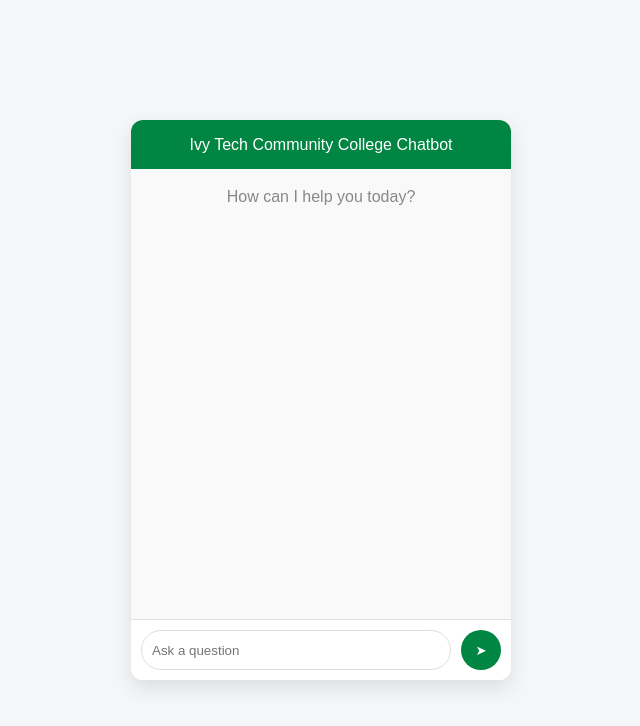
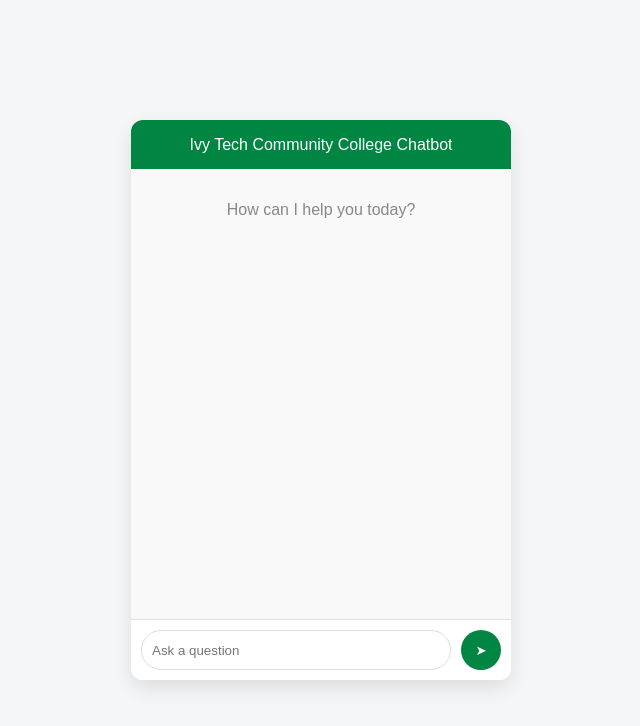
Before and after one commit to danistar12/SDEV265_BrownTeam, a website: page API_Bot/public/index.html in a window 1280 px wide. Shown: the whole page, without its empty margins (319-959 px from the left). Drawn offline with Linux system fonts and the light colour scheme.

Commit message:
added some padding and changed scrollbar

```diff
--- a/API_Bot/public/style.css
+++ b/API_Bot/public/style.css
@@ -3,6 +3,15 @@
     --secondary-color: #FFC20E;
     --background-color: #f4f6f7;
     --text-color: #333;
+}
+
+::-webkit-scrollbar {
+    width: 10px;
+}
+
+::-webkit-scrollbar-thumb {
+    background-color: var(--primary-color);
+    border-radius: 10px;
 }
 
 * {
@@ -45,7 +54,7 @@
 #chatbox {
     height: 450px;
     overflow-y: auto;
-    padding: 15px;
+    padding: 28px;
     background-color: #f9f9f9;
 }
 
```
